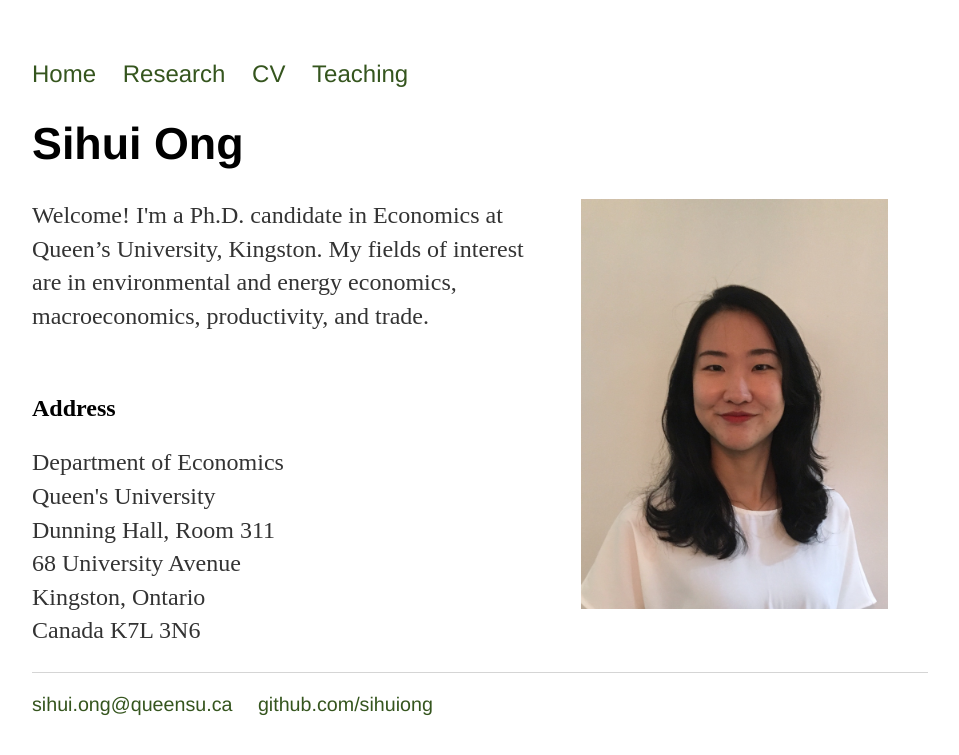
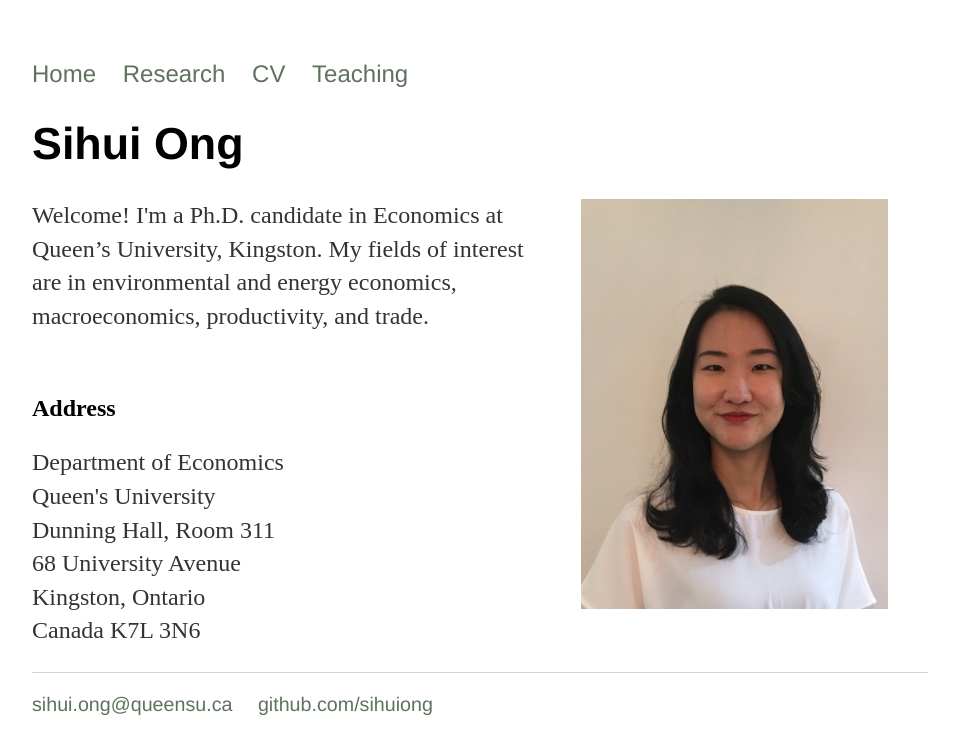
Before and after one commit to SihuiOng/SihuiOng.github.io, a Jekyll site: the page built from index.html, in a window 1280 px wide. Shown: the top 755 px of the page, without its empty margins (160-1119 px from the left). Built offline with Jekyll 4.4.1, drawn with Linux system fonts in a browser that asks for light colours.

Commit message:
Update main.css

```diff
--- a/css/main.css
+++ b/css/main.css
@@ -15,7 +15,7 @@ nav ul li, footer ul li {
 }
 a {
     text-decoration: none;
-    color: #35551E;
+    color: #5f725d;
 }
 a:hover {
     text-decoration: underline;
```
